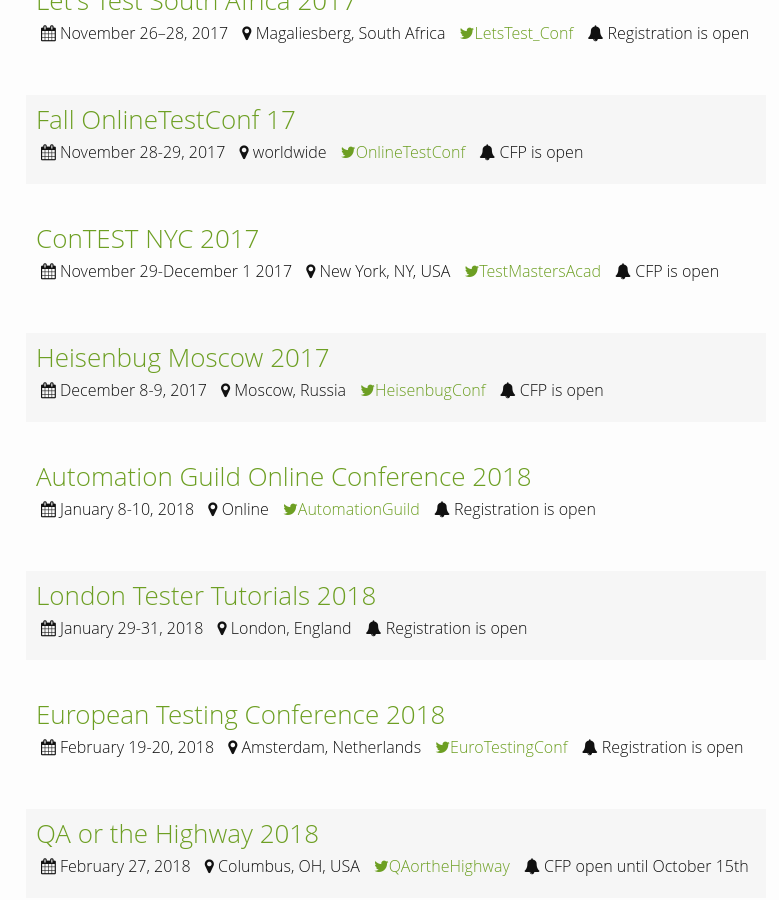
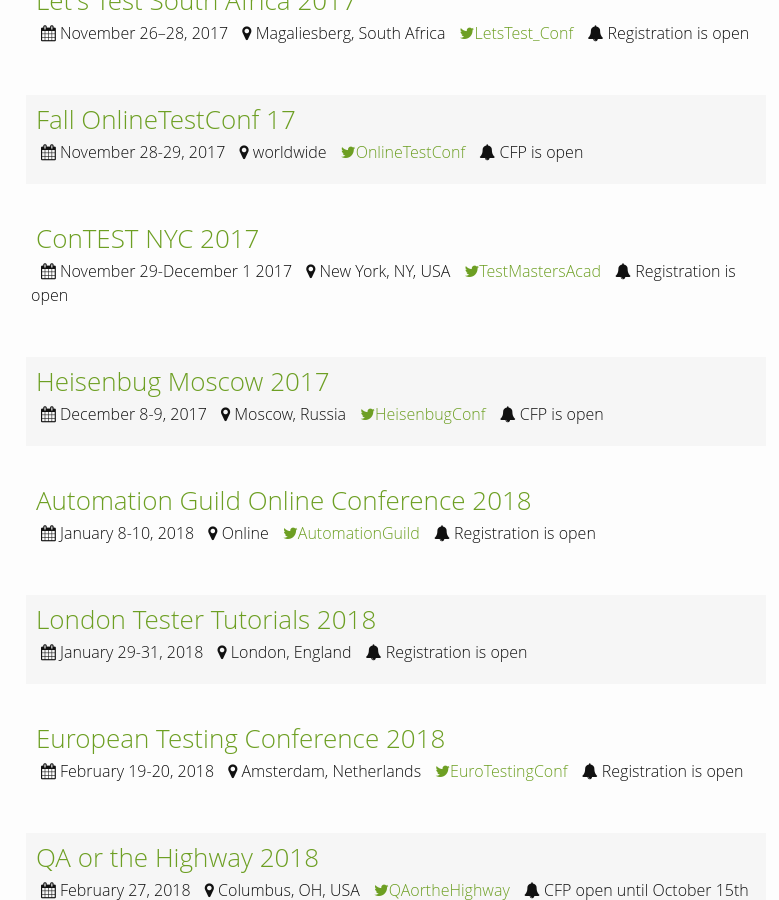
Before and after one commit to TestingConferences/testingconferences.github.io, a Jekyll site: the page built from index.html, in a window 1280 px wide and 900 px high, scrolled down 2568 px. Shown: the whole window, without its empty margins (244-1023 px from the left). Built offline with Jekyll 4.4.1, drawn with Linux system fonts in a browser that asks for light colours.

Commit message:
ConTEST status has changed

```diff
--- a/_data/current.yml
+++ b/_data/current.yml
@@ -156,7 +156,7 @@
   dates: "November 29-December 1 2017"
   url: http://testmastersacademy.org/?p=33
   twitter: TestMastersAcad
-  status: CFP is open
+  status: Registration is open
 
 - name: Heisenbug Moscow 2017
   location: Moscow, Russia
```
